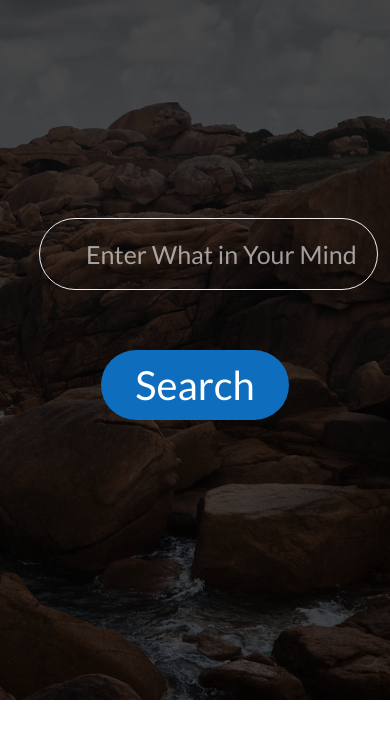
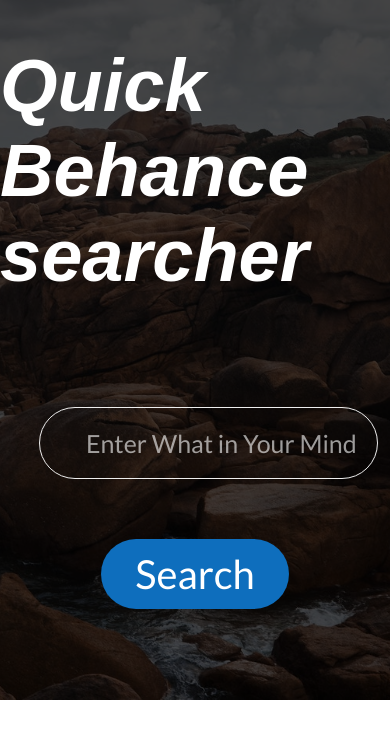
Before and after one commit to FACG5/Later-team, a website: page puplic/index.html in a window 390 px wide. Shown: the top 738 px of the page. Drawn offline with Linux system fonts and the light colour scheme.

Commit message:
editing the style

```diff
--- a/puplic/css/style.css
+++ b/puplic/css/style.css
@@ -20,9 +20,20 @@
 
 }
 
+header .title{
+  font-size: 74px;
+  font-family: fantasy;
+  font-weight: bold;
+  display: flex;
+  justify-content: center;
+  padding-top: 11%;
+  font-style: italic;
+  color: #fff;
+}
+
 header .container .input_container{
    width: 100%;
-   padding-top: 200px;
+   padding-top: 91px;
 }
 
 
@@ -47,10 +58,9 @@
 height: 70px;
 text-align: center;
 margin: 0 auto;
-
 border: .5px #eee solid;
 border-radius: 100px;
-
+outline: none;
 
 }
 
@@ -178,7 +188,10 @@
     font-size:25px;
 
     }
+     h1 {
 
+
+     }
     header .container .input_container input[type="submit"]{
     display: block;
     width: 60%;
@@ -188,11 +201,10 @@
     background:rgb(14, 110, 189);
     border: 0 white solid;
     border-radius: 100px;
-
     font-size:40px;
     color:white;
     font-family: lato;
-
+    outline: none;
     }
 
 
--- a/puplic/index.html
+++ b/puplic/index.html
@@ -11,7 +11,7 @@
 <body>
   <header>
     <div class="container">
-
+      <h1 class="title"> Quick Behance searcher </h1>
       <div class="input_container">
 
         <div class="input">
--- a/puplic/js/dom.js
+++ b/puplic/js/dom.js
@@ -9,11 +9,11 @@
 
 btn.addEventListener('click', function () {
 
-    var count = prompt("Enter The Number Of Photos The Maximum is 30??");
+    //var count = prompt("Enter The Number Of Photos The Maximum is 30??");
     footer.setAttribute("style", 'visibility: hidden;');
     var obj = make_connection("https://cors-anywhere.herokuapp.com/api.behance.net/v2/projects?q=" + query.value + "&client_id=PO4GuFxL3OfqGmKJjOYFE3D5y3pdKZuV",
 
-        add_images_to_body, count);
+        add_images_to_body, 30);
 
 });
 
@@ -22,10 +22,12 @@
 
     for (var i = 0; i < count; i++) {
         arr.push({
-            "img": (obj.projects)[i].covers["404"], "img2": (obj.projects)[i].owners[0].username
+            "img": (obj.projects)[i].covers["404"],
+
+           "img2": (obj.projects)[i].owners[0].username
         });
     }
-    add_to_body(arr)
+    add_to_body(arr);
     return arr;
 }
 
@@ -41,6 +43,7 @@
         img.addEventListener('click', function () {
             make_connection("https://cors-anywhere.herokuapp.com/api.behance.net/v2/users/" + arr[i].img2 + "?client_id=PO4GuFxL3OfqGmKJjOYFE3D5y3pdKZuV", addSection);
             footer.setAttribute("style", 'visibility: visible;');
+
  });
         add(result_section,img);
     }
@@ -64,7 +67,7 @@
     const span = element("span");
     const span2 = element("span");
     const a = element("a");
-    const left = element("div");
+    //const left = element("div");
     const right = element("div");
     left.classList.add("left");
     right.classList.add("right");
@@ -107,12 +110,3 @@
 function textCont(element1, text) {
     element1.textContent=text;
 }
-
-
-
-
-
-/*
-
-
-*/
```
Lines whose indentation alone changed are shown as unchanged.
